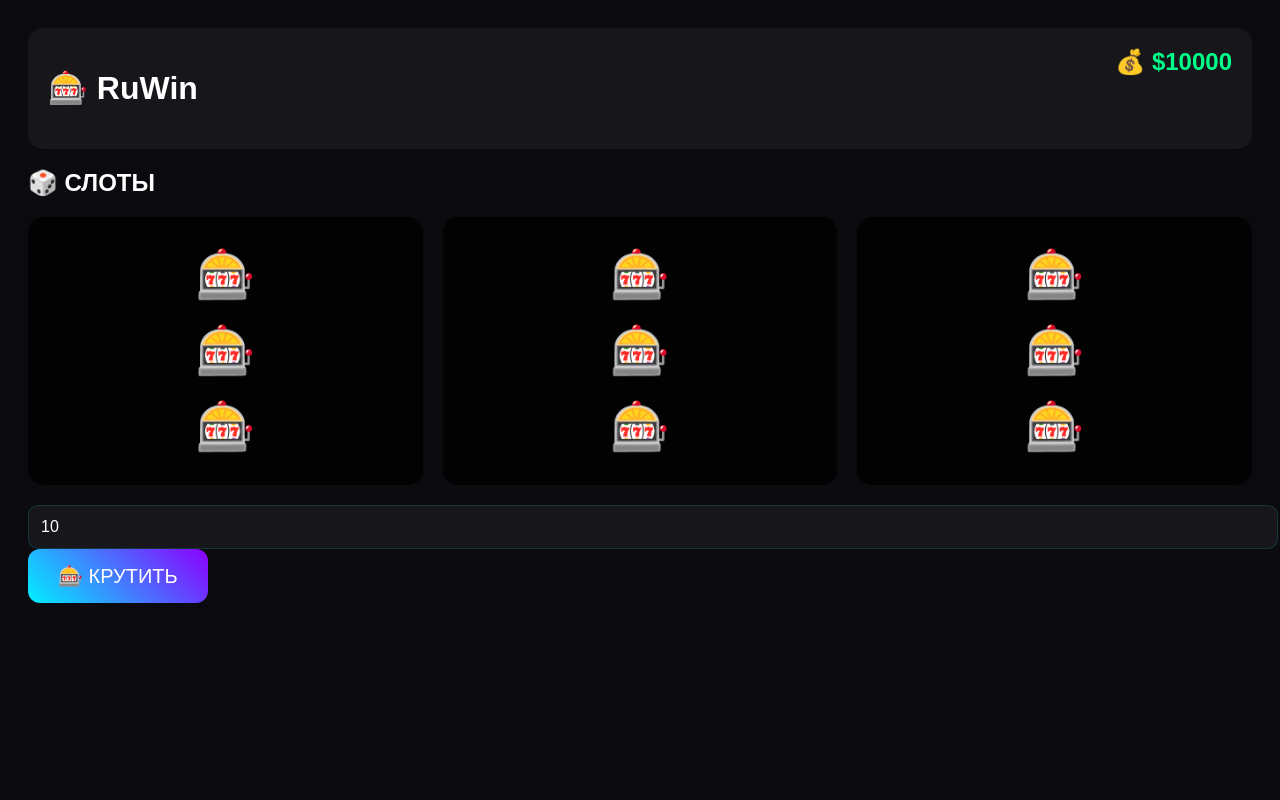
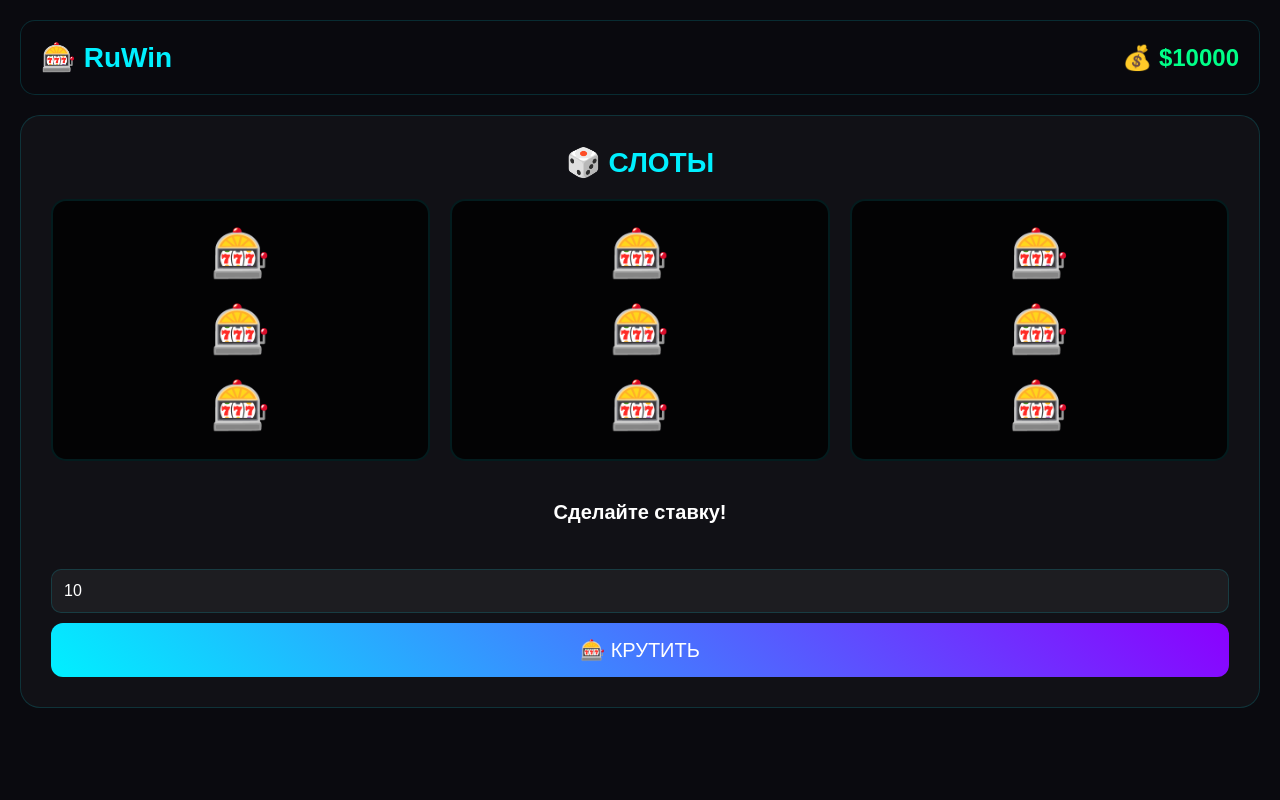
Before and after one commit to Rusflash/riwn-casino, a Flask app: page / in a window 1280 px wide. Run offline with Flask 3, Linux system fonts and the light colour scheme.

Commit message:
Update index.html

```diff
--- a/templates/index.html
+++ b/templates/index.html
@@ -2,47 +2,137 @@
 <html>
 <head>
     <meta charset="UTF-8">
+    <meta name="viewport" content="width=device-width, initial-scale=1.0">
     <title>RuWin Casino</title>
     <style>
-        body { font-family: Arial; background: #0a0a0f; color: #fff; padding: 20px; }
-        .header { display: flex; justify-content: space-between; padding: 20px; background: rgba(255,255,255,0.05); border-radius: 15px; }
+        * { margin: 0; padding: 0; box-sizing: border-box; }
+        body {
+            font-family: Arial, sans-serif;
+            background: #0a0a0f;
+            color: #fff;
+            min-height: 100vh;
+            padding: 20px;
+        }
+        .header {
+            background: rgba(10,10,15,0.95);
+            border: 1px solid rgba(0,240,255,0.15);
+            border-radius: 15px;
+            padding: 20px;
+            margin-bottom: 20px;
+            display: flex;
+            justify-content: space-between;
+            align-items: center;
+            flex-wrap: wrap;
+        }
+        .logo { font-size: 28px; color: #00f0ff; font-weight: bold; }
         .balance { color: #00ff88; font-size: 24px; font-weight: bold; }
-        .spin-btn { padding: 15px 30px; background: linear-gradient(45deg, #00f0ff, #8b00ff); border: none; border-radius: 12px; color: #fff; font-size: 20px; cursor: pointer; }
+        .spin-btn {
+            padding: 15px 30px;
+            background: linear-gradient(45deg, #00f0ff, #8b00ff);
+            border: none;
+            border-radius: 12px;
+            color: #fff;
+            font-size: 20px;
+            cursor: pointer;
+            width: 100%;
+        }
+        .spin-btn:hover { opacity: 0.9; transform: scale(1.02); }
+        .spin-btn:disabled { opacity: 0.5; cursor: not-allowed; }
         .slots { display: grid; grid-template-columns: repeat(3,1fr); gap: 20px; margin: 20px 0; }
-        .slot { background: rgba(0,0,0,0.8); padding: 20px; border-radius: 15px; text-align: center; font-size: 48px; }
-        .slot div { padding: 10px; }
-        .game-input { padding: 12px; background: rgba(255,255,255,0.05); border: 1px solid rgba(0,240,255,0.15); border-radius: 10px; color: #fff; font-size: 16px; width: 100%; }
+        .slot {
+            background: rgba(0,0,0,0.8);
+            padding: 15px;
+            border-radius: 15px;
+            text-align: center;
+            border: 2px solid rgba(0,240,255,0.1);
+        }
+        .slot div {
+            font-size: 48px;
+            padding: 10px;
+        }
+        .slot div.win-highlight {
+            background: rgba(0,255,136,0.2);
+            box-shadow: 0 0 30px rgba(0,255,136,0.3);
+            border-radius: 10px;
+        }
+        .game-input {
+            padding: 12px;
+            background: rgba(255,255,255,0.05);
+            border: 1px solid rgba(0,240,255,0.15);
+            border-radius: 10px;
+            color: #fff;
+            font-size: 16px;
+            width: 100%;
+            margin: 10px 0;
+        }
+        .game-result {
+            text-align: center;
+            padding: 20px;
+            margin: 15px 0;
+            border-radius: 15px;
+            font-size: 20px;
+            font-weight: bold;
+        }
+        .game-result.win { background: rgba(0,255,136,0.1); border: 1px solid #00ff88; color: #00ff88; }
+        .game-result.loss { background: rgba(255,0,64,0.1); border: 1px solid #ff0040; color: #ff0040; }
+        .game-wrapper {
+            background: rgba(255,255,255,0.03);
+            border: 1px solid rgba(0,240,255,0.15);
+            border-radius: 20px;
+            padding: 30px;
+            margin-top: 20px;
+        }
+        .game-title { text-align: center; font-size: 28px; color: #00f0ff; margin-bottom: 20px; }
     </style>
 </head>
 <body>
     <div class="header">
-        <div><h1>🎰 RuWin</h1></div>
-        <div><span class="balance">💰 $<span id="balance">10000</span></span></div>
+        <div class="logo">🎰 RuWin</div>
+        <div>
+            <span class="balance">💰 $<span id="balance">10000</span></span>
+        </div>
     </div>
 
-    <h2>🎲 СЛОТЫ</h2>
+    <div class="game-wrapper">
+        <h2 class="game-title">🎲 СЛОТЫ</h2>
         <div class="slots" id="slots">
             <div class="slot"><div>🎰</div><div>🎰</div><div>🎰</div></div>
             <div class="slot"><div>🎰</div><div>🎰</div><div>🎰</div></div>
             <div class="slot"><div>🎰</div><div>🎰</div><div>🎰</div></div>
         </div>
 
+        <div class="game-result" id="result">Сделайте ставку!</div>
+
         <input type="number" id="bet" class="game-input" value="10" min="1">
         <button class="spin-btn" id="spinBtn">🎰 КРУТИТЬ</button>
-    <div id="result" style="margin-top:20px;text-align:center;font-size:20px;"></div>
+    </div>
 
     <script>
         let sessionId = null;
 
         async function init() {
+            try {
                 const response = await fetch('/api/init', { method: 'POST' });
                 const data = await response.json();
                 sessionId = data.session_id;
                 document.getElementById('balance').textContent = data.stats.balance;
+            } catch (error) {
+                console.error('Ошибка:', error);
+                document.getElementById('result').textContent = '❌ Ошибка подключения к серверу!';
+            }
         }
 
         document.getElementById('spinBtn').addEventListener('click', async function() {
             const amount = parseFloat(document.getElementById('bet').value);
+            if (isNaN(amount) || amount <= 0) {
+                document.getElementById('result').textContent = '❌ Введите сумму!';
+                return;
+            }
+
+            this.disabled = true;
+            document.getElementById('result').textContent = '⏳ Крутим...';
+
+            try {
                 const response = await fetch('/api/slots/spin', {
                     method: 'POST',
                     headers: { 'Content-Type': 'application/json' },
@@ -55,14 +145,35 @@
                     data.reels.forEach((symbol, i) => {
                         const row = Math.floor(i / 3);
                         const col = i % 3;
-                    slots[col].children[row].textContent = symbol;
+                        const child = slots[col].children[row];
+                        child.textContent = symbol;
+                        child.classList.remove('win-highlight');
                     });
 
                     const result = document.getElementById('result');
-                result.className = data.win ? 'win' : 'loss';
-                result.textContent = data.win ? `🎉 ВЫИГРЫШ +$${data.win_amount}` : `😞 ПРОИГРЫШ $${Math.abs(data.win_amount)}`;
+                    if (data.win) {
+                        result.className = 'game-result win';
+                        result.textContent = `🎉 ВЫИГРЫШ +$${data.win_amount}`;
+                        // Подсветка всех символов при выигрыше
+                        document.querySelectorAll('.slot div').forEach(el => {
+                            if (el.textContent !== '🎰') {
+                                el.classList.add('win-highlight');
+                            }
+                        });
+                    } else {
+                        result.className = 'game-result loss';
+                        result.textContent = `😞 ПРОИГРЫШ $${Math.abs(data.win_amount)}`;
+                    }
                     document.getElementById('balance').textContent = data.balance;
+                } else {
+                    document.getElementById('result').textContent = `❌ ${data.error}`;
                 }
+            } catch (error) {
+                console.error('Ошибка:', error);
+                document.getElementById('result').textContent = '❌ Ошибка сервера!';
+            }
+
+            this.disabled = false;
         });
 
         init();
```
Lines whose indentation alone changed are shown as unchanged.
